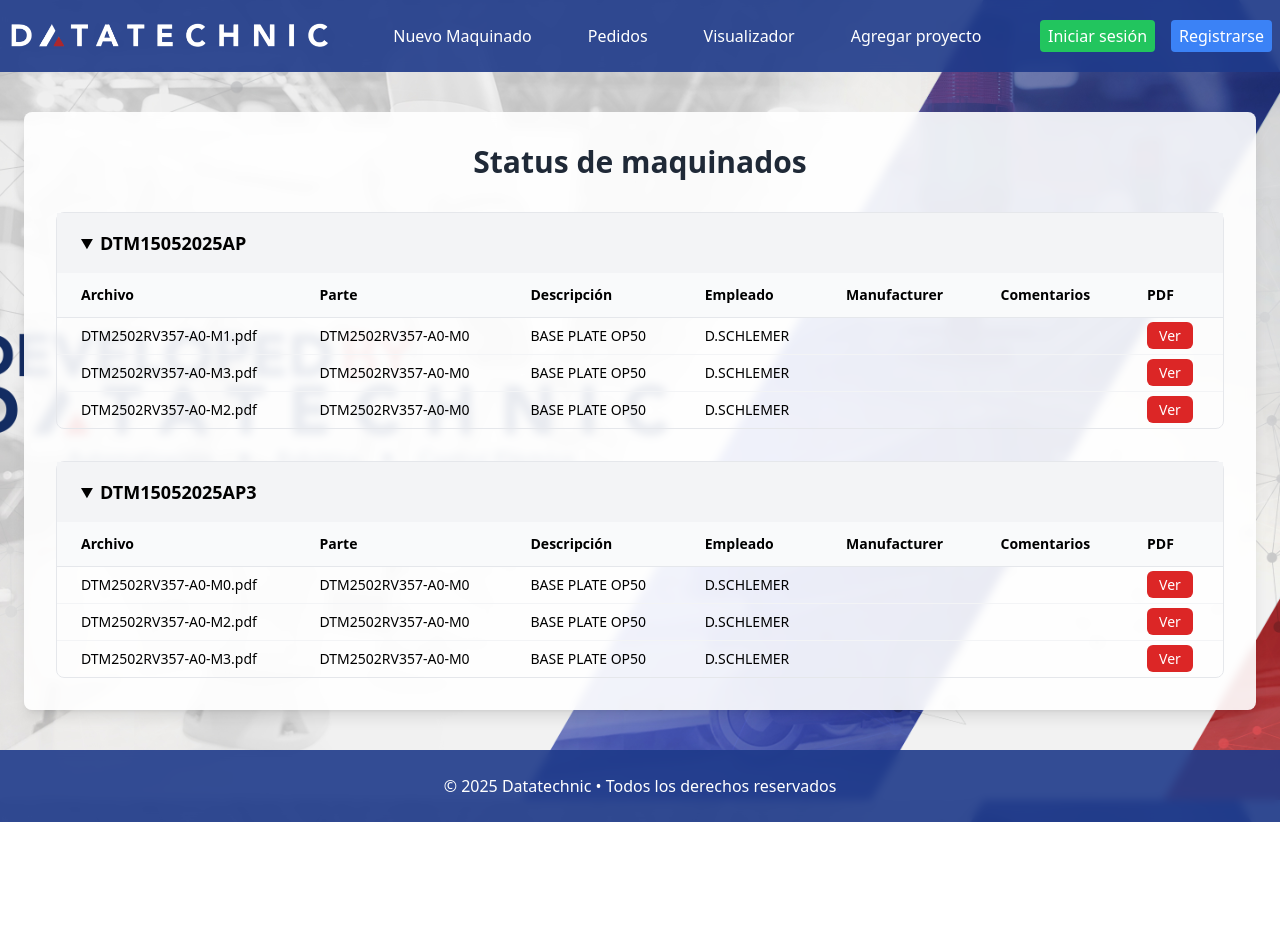
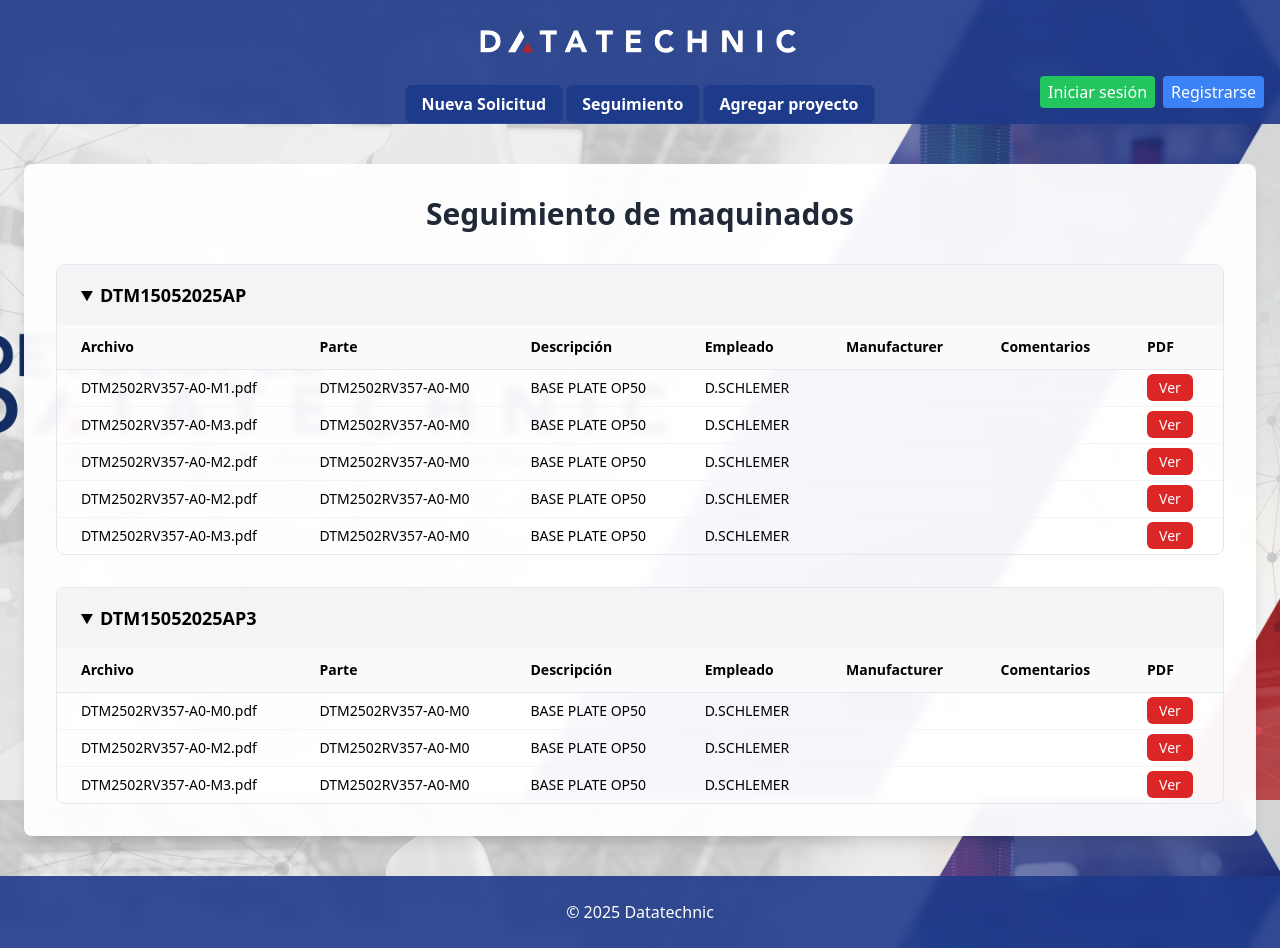
Before and after one commit to ElTala/maquinados, a Flask app: page /pedidos in a window 1280 px wide. Before the commit the page ends 822 px from the top, so only its background shows below. Run offline with Flask 3, Linux system fonts and the light colour scheme; some libraries are stand-ins or nearby versions.

Commit message:
Base de datos añadida

```diff
--- a/app.py
+++ b/app.py
@@ -1,13 +1,14 @@
-from flask import (Flask, render_template, request, url_for, redirect,session, flash, send_from_directory)
+from flask import Flask, render_template, request, url_for, redirect, session, flash, send_from_directory
 from flask_socketio import SocketIO, emit
 import base64, io, re, json, os, uuid
 from PyPDF2 import PdfReader
 from cryptography.fernet import Fernet
+
 app = Flask(__name__)
 app.config['SECRET_KEY'] = 'secret!'
 socketio = SocketIO(app)
 
-UPLOAD_PDF  = os.path.join('static', 'uploads', 'pdf')
+UPLOAD_PDF = os.path.join('static', 'uploads', 'pdf')
 os.makedirs(UPLOAD_PDF, exist_ok=True)
 
 BASE_PROY = 'bases/proyectos.json'
@@ -42,6 +43,12 @@ fernet = Fernet(key)
 
 os.makedirs(USER_FILES_DIR, exist_ok=True)
 
+@app.context_processor
+def inject_user():
+    users = load_users()
+    u = next((x for x in users if x['id'] == session.get('user_id')), None)
+    return dict(u=u)
+
 @app.route('/')
 def index():
     with open(BASE_PROY, encoding='utf-8') as f:
@@ -63,27 +70,21 @@ def dashboard():
             maquinados = json.load(f)
     except FileNotFoundError:
         maquinados = []
-    # agrupar por proyecto
     grouped = {}
     for m in maquinados:
         grouped.setdefault(m['proyecto'], []).append(m)
-    return render_template('pedidos.html',
-                           proyectos=proyectos,
-                           grouped_maquinados=grouped)
+    return render_template('pedidos.html', proyectos=proyectos, grouped_maquinados=grouped)
 
 @socketio.on('upload_pdf')
 def handle_pdf(data):
-    # guardar PDF
     binary = base64.b64decode(data['content'])
     path = os.path.join(UPLOAD_PDF, data['filename'])
     with open(path, 'wb') as f:
         f.write(binary)
-    # extraer texto
     reader = PdfReader(io.BytesIO(binary))
     text = '\n'.join(page.extract_text() or '' for page in reader.pages)
     dtm = re.search(r'(DTM[^\n]*)', text, re.I)
     desc = re.search(r'STATION NAME:[^\n]*\n([^\n]*)', text, re.I)
-    # emitir datos al cliente
     emit('pdf_data', {
         'id': data['id'],
         'filename': data['filename'],
@@ -98,124 +99,98 @@ def handle_new_maquinado(data):
             maqs = json.load(f)
     except FileNotFoundError:
         maqs = []
-    # simplemente agregar
     maqs.append(data)
     with open(BASE_MAQ, 'w', encoding='utf-8') as f:
         json.dump(maqs, f, ensure_ascii=False, indent=4)
     emit('receive_maquinado', data, broadcast=True)
-@app.route('/register', methods=['GET','POST'])
+
+@app.route('/register', methods=['GET', 'POST'])
 def register():
     if request.method == 'POST':
         username = request.form['username'].strip()
-        email    = request.form['email'].strip().lower()
-        pwd      = request.form['password']
-        pwd2     = request.form['password2']
-
+        email = request.form['email'].strip().lower()
+        pwd = request.form['password']
+        pwd2 = request.form['password2']
         if pwd != pwd2:
-            flash("Las contraseñas no coinciden", "error")
+            flash('Las contraseñas no coinciden', 'error')
             return redirect(url_for('register'))
-
         users = load_users()
         if any(u['email'] == email for u in users):
-            flash("Ese correo ya está registrado", "error")
+            flash('Ese correo ya está registrado', 'error')
             return redirect(url_for('register'))
-
         next_id = max([u['id'] for u in users], default=0) + 1
         users.append({
-            "id": next_id,
-            "username": username,
-            "email": email,
-            "password": encrypt_pwd(pwd),
-            "profile_pic": None
+            'id': next_id,
+            'username': username,
+            'email': email,
+            'password': encrypt_pwd(pwd),
+            'profile_pic': None
         })
         save_users(users)
-
         session['user_id'] = next_id
         return redirect(url_for('index'))
-
     return render_template('register.html')
 
-
-# Login
-@app.route('/login', methods=['GET','POST'])
+@app.route('/login', methods=['GET', 'POST'])
 def login():
-    if request.method=='POST':
+    if request.method == 'POST':
         email = request.form['email'].strip().lower()
-        pwd   = request.form['password']
-
+        pwd = request.form['password']
         users = load_users()
-        user = next((u for u in users if u['email']==email), None)
+        user = next((u for u in users if u['email'] == email), None)
         if not user or decrypt_pwd(user['password']) != pwd:
-            flash("Usuario o contraseña inválidos", "error")
+            flash('Usuario o contraseña inválidos', 'error')
             return redirect(url_for('login'))
-
         session['user_id'] = user['id']
         return redirect(url_for('index'))
-
     return render_template('login.html')
 
-
-# Recuperar contraseña
-@app.route('/forgot-password', methods=['GET','POST'])
+@app.route('/forgot-password', methods=['GET', 'POST'])
 def forgot_password():
     recovered = None
-    if request.method=='POST':
+    if request.method == 'POST':
         email = request.form['email'].strip().lower()
         users = load_users()
-        user = next((u for u in users if u['email']==email), None)
+        user = next((u for u in users if u['email'] == email), None)
         if user:
             recovered = decrypt_pwd(user['password'])
         else:
-            flash("Correo no registrado", "error")
+            flash('Correo no registrado', 'error')
     return render_template('forgot_password.html', recovered=recovered)
 
-
-# Perfil (ver/editar datos + subir foto)
-@app.route('/profile', methods=['GET','POST'])
+@app.route('/profile', methods=['GET', 'POST'])
 def profile():
     if 'user_id' not in session:
         return redirect(url_for('login'))
-
     users = load_users()
-    user = next((u for u in users if u['id']==session['user_id']), None)
+    user = next((u for u in users if u['id'] == session['user_id']), None)
     if not user:
         session.pop('user_id')
         return redirect(url_for('login'))
-
-    if request.method=='POST':
-        # editar username/email
+    if request.method == 'POST':
         user['username'] = request.form['username'].strip()
-        user['email']    = request.form['email'].strip().lower()
-
-        # si cambió password
+        user['email'] = request.form['email'].strip().lower()
         if request.form.get('password'):
             user['password'] = encrypt_pwd(request.form['password'])
-
-        # subir foto
         pic = request.files.get('profile_pic')
         if pic and pic.filename:
             fn = f"user_{user['id']}_{uuid.uuid4().hex}{os.path.splitext(pic.filename)[1]}"
             path = os.path.join(USER_FILES_DIR, fn)
             pic.save(path)
             user['profile_pic'] = fn
-
         save_users(users)
-        flash("Perfil actualizado", "success")
+        flash('Perfil actualizado', 'success')
         return redirect(url_for('profile'))
-
     return render_template('profile.html', user=user)
 
-
-# Logout
 @app.route('/logout')
 def logout():
     session.pop('user_id', None)
     return redirect(url_for('login'))
 
-
-# Servir fotos de perfil
 @app.route('/archivos/<path:filename>')
 def archivos(filename):
     return send_from_directory(USER_FILES_DIR, filename)
+
 if __name__ == '__main__':
     socketio.run(app, host='0.0.0.0', port=5000, debug=True)
--- a/templates/base.html
+++ b/templates/base.html
@@ -1,47 +1,48 @@
 <!DOCTYPE html>
 <html lang="es">
 <head>
-    <meta charset="UTF-8" />
-    <meta name="viewport" content="width=device-width, initial-scale=1.0" />
+    <meta charset="UTF-8">
+    <meta name="viewport" content="width=device-width, initial-scale=1.0">
     <title>{% block title %}Panel{% endblock %}</title>
-
-    <link rel="icon" href="{{ url_for('static', filename='iconos/icono.png') }}" />
+    <link rel="icon" href="{{ url_for('static', filename='iconos/icono.png') }}">
     <script src="https://cdn.tailwindcss.com"></script>
     <script src="https://cdnjs.cloudflare.com/ajax/libs/socket.io/4.0.1/socket.io.min.js"></script>
-
     <style>
         @keyframes slide-in{from{transform:translateY(-25px);opacity:0}to{transform:translateY(0);opacity:1}}
         .slide-in{animation:slide-in .6s ease-out}
     </style>
 </head>
 
-<body class="min-h-screen flex flex-col bg-fixed bg-cover bg-center"
-      style="background-image:url('{{ url_for('static', filename='imagenes/background.jpg') }}');">
+<body class="min-h-screen flex flex-col bg-fixed bg-cover bg-center" style="background-image:url('{{ url_for('static', filename='imagenes/background.jpg') }}');">
+    <header class="w-full bg-blue-900/90 backdrop-blur-sm text-white slide-in">
+        <br>
+        <img src="{{ url_for('static', filename='/imagenes/data.png') }}" class="mx-auto h-9" alt="Logo">
 
-    <header class="w-full bg-blue-900/90 backdrop-blur-sm text-white slide-in">
-    <div class="mx-auto px-2 py-4 flex items-center justify-between">
-        <img src="{{ url_for('static', filename='/imagenes/data.png') }}" class="h-9" alt="Logo">
+        <div class="flex items-center px-4 py-4">
+            <div class="flex-1 flex justify-center">
+                <nav class="hidden lg:flex gap-1 absolute left-1/2 -translate-x-1/2">
+                    <strong><a href="/"              class="px-4 py-2 rounded-md bg-blue-900 hover:bg-blue-800">Nueva Solicitud</a></strong>
+                    <strong><a href="/pedidos"       class="px-4 py-2 rounded-md bg-blue-900 hover:bg-blue-800">Seguimiento</a></strong>
+                    <strong><a href="/nuevoProyecto" class="px-4 py-2 rounded-md bg-blue-900 hover:bg-blue-800">Agregar proyecto</a></strong>
+                </nav>
+            </div>
 
-        <nav class="hidden lg:flex gap-6">
-        <a href="/"             class="px-4 py-2 rounded-md bg-blue-850 hover:bg-blue-900">Nuevo Maquinado</a>
-        <a href="/pedidos"      class="px-4 py-2 rounded-md bg-blue-850 hover:bg-blue-900">Pedidos</a>
-        <a href="/visualizador" class="px-4 py-2 rounded-md bg-blue-850 hover:bg-blue-900">Visualizador</a>
-        <a href="/nuevoProyecto" class="px-4 py-2 rounded-md bg-blue-850 hover:bg-blue-900">Agregar proyecto</a>
-        </nav>
-
-        <div class="flex items-center gap-4">
+            <div class="flex items-center gap-2">
                 {% if session.get('user_id') %}
-            {% set u = (load_users()|selectattr("id","equalto",session.user_id)|first) %}
-            {% if u.profile_pic %}
-            <img src="{{ url_for('archivos', filename=u.profile_pic) }}"
-                class="w-8 h-8 rounded-full" alt="Avatar">
+                    {% if u %}
+                        <strong>{{ u.username }}</strong>
+                    {% endif %}
+                    <a href="{{ url_for('profile') }}">
+                        {% if u and u.profile_pic %}
+                            <img src="{{ url_for('archivos', filename=u.profile_pic) }}" class="w-12 h-12 rounded-full cursor-pointer bg-blue-500" alt="Avatar">
                         {% else %}
-            <svg class="w-8 h-8 text-white" fill="currentColor" viewBox="0 0 24 24">
+                            <svg class="w-8 h-8 text-white cursor-pointer" fill="currentColor" viewBox="0 0 24 24">
                                 <path d="M12 12c2.21 0 4-1.79 4-4s-1.79-4-4-4-4 1.79-4 4 1.79 4 4 4z"/>
                                 <path d="M4 20v-1c0-2.76 5.24-4 8-4s8 1.24 8 4v1H4z"/>
                             </svg>
                         {% endif %}
-            <a href="{{ url_for('profile') }}" class="underline">Mi perfil</a>
+                    </a>
+                    <br><br>
                     <a href="{{ url_for('logout') }}" class="px-2 py-1 bg-red-500 rounded">Salir</a>
                 {% else %}
                     <a href="{{ url_for('login') }}" class="px-2 py-1 bg-green-500 rounded">Iniciar sesión</a>
@@ -51,26 +52,22 @@
         </div>
     </header>
 
-    <aside id="drawer"
-           class="fixed inset-y-0 left-0 w-56 bg-blue-800 text-white transform -translate-x-full transition-transform duration-300 lg:hidden z-40">
-    </aside>
+    <aside id="drawer" class="fixed inset-y-0 left-0 w-56 bg-blue-800 text-white transform -translate-x-full transition-transform duration-300 lg:hidden z-40"></aside>
 
     <main class="flex-1 flex items-start justify-center py-10 px-6 slide-in">
         {% block content %}{% endblock %}
     </main>
 
     <footer class="w-full bg-blue-900/90 backdrop-blur-sm text-white text-center py-6 slide-in">
-        &copy; 2025 Datatechnic • Todos los derechos reservados
+        &copy; 2025 Datatechnic
     </footer>
 
     {% block scripts %}{% endblock %}
 
     <script>
-        const burger = document.getElementById('burger')
-        const drawer = document.getElementById('drawer')
-        burger?.addEventListener('click', () => {
-            drawer.classList.toggle('-translate-x-full')
-        })
+        const burger=document.getElementById('burger')
+        const drawer=document.getElementById('drawer')
+        burger?.addEventListener('click',()=>{drawer.classList.toggle('-translate-x-full')})
     </script>
 </body>
 </html>
--- a/templates/index.html
+++ b/templates/index.html
@@ -2,7 +2,7 @@
 {% block title %}Solicitud de maquinados{% endblock %}
 
 {% block content %}
-<section class="bg-white/90 backdrop-blur-sm rounded-lg shadow-lg w-full max-w-full p-8 mx-auto">
+<section class="bg-white/95 backdrop-blur-sm rounded-lg shadow-lg w-full max-w-full p-8 mx-auto">
   <h2 class="text-2xl font-semibold text-center text-gray-800 mb-6">
     Solicitud de maquinados
   </h2>
--- a/templates/pedidos.html
+++ b/templates/pedidos.html
@@ -1,10 +1,10 @@
 {% extends "base.html" %}
-{% block title %}Dashboard de Proyecto{% endblock %}
+{% block title %}Seguimiento de maquinados{% endblock %}
 
 {% block content %}
-<section class="bg-white/90 backdrop-blur-sm rounded-lg shadow-lg w-full p-8 mx-auto">
+<section class="bg-white/95 backdrop-blur-sm rounded-lg shadow-lg w-full p-8 mx-auto">
   <h2 class="text-3xl font-semibold text-center text-gray-800 mb-8">
-    Status de maquinados
+      Seguimiento de maquinados
   </h2>
 
   <div class="space-y-8">
```
Also changed, not shown: bases/maquinados.json (+18 -0 lines), bases/usuarios.json (added, +9 -0 lines), bases/archivos/user_1_426ea2279941472696d681c1f08ef799.png (added), bases/archivos/user_1_e990195939024f4194ee49c8792cf011.png (added). Lines whose indentation alone changed are shown as unchanged.
